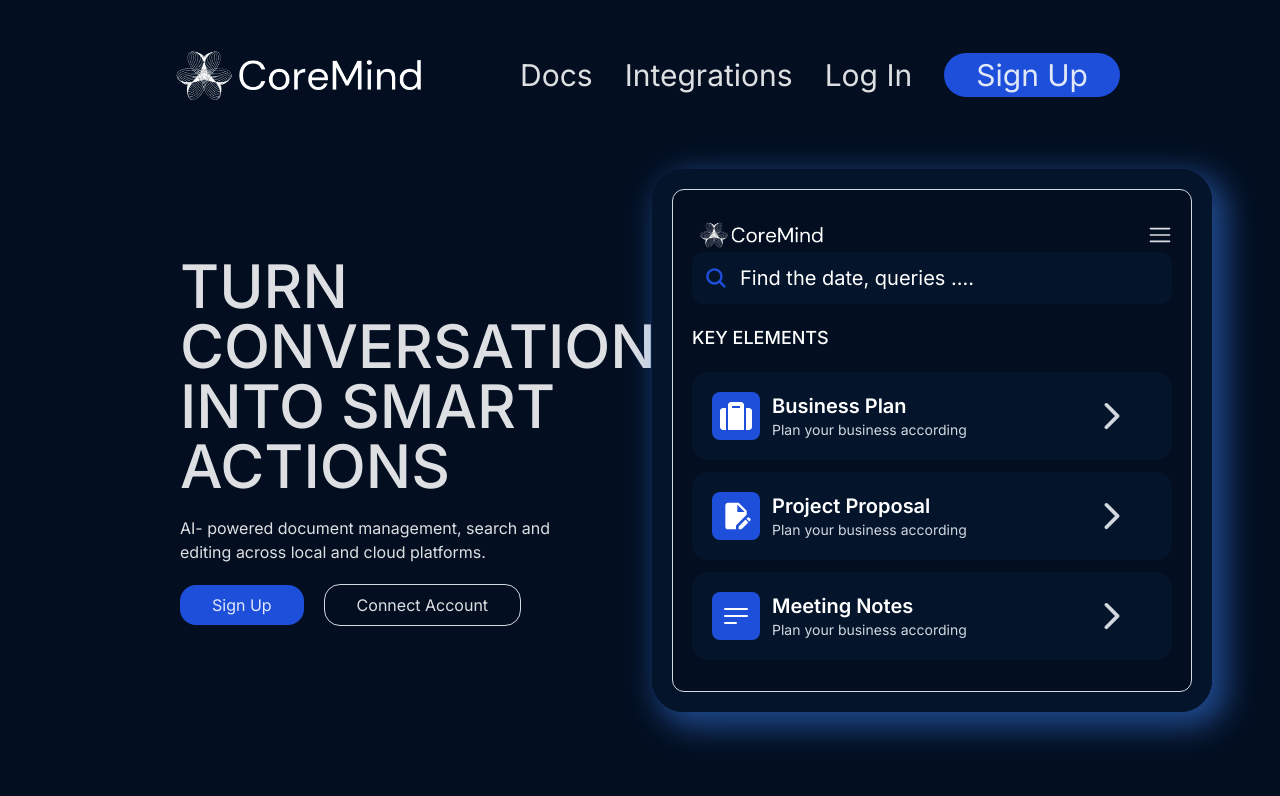
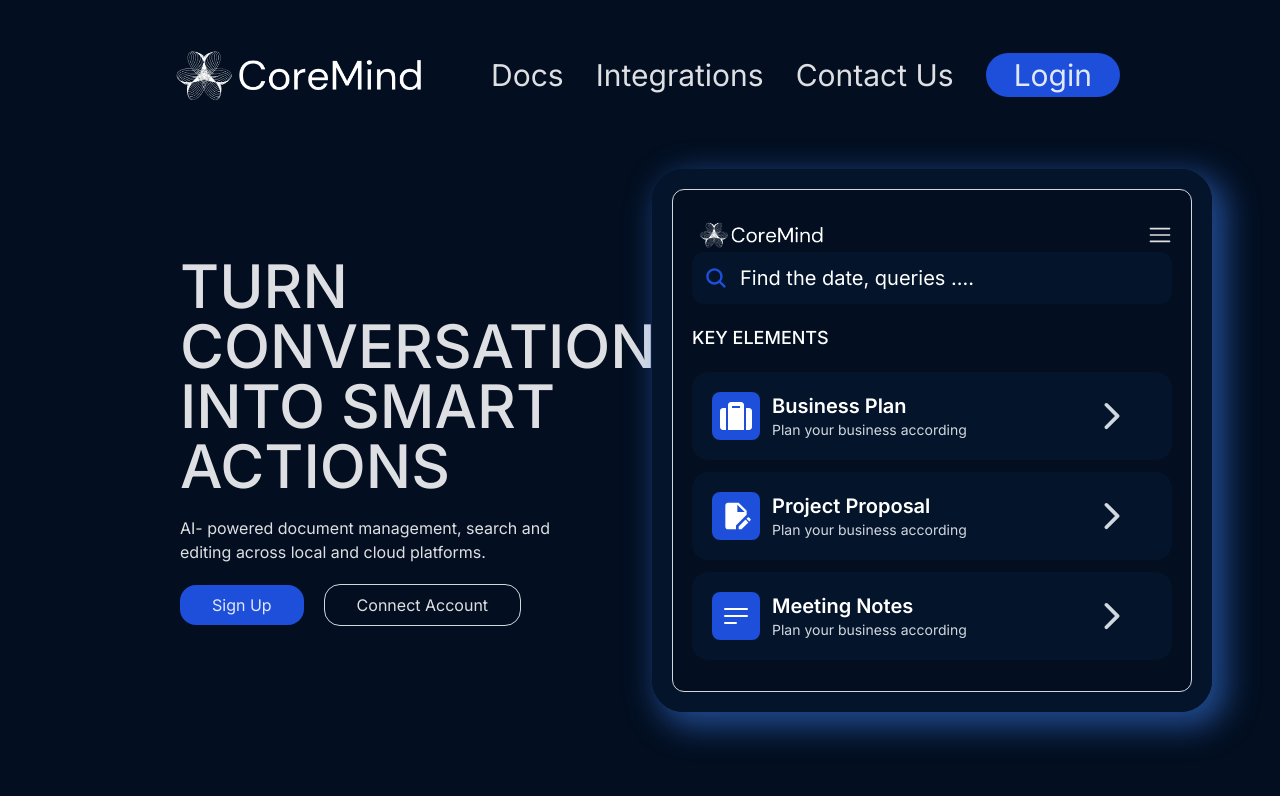
Before and after one commit to Rusz01/coremind, a React (Vite) app: page / in a window 1280 px wide. Shown: the top 796 px of the page. Built offline with nearby package versions, Linux system fonts and the light colour scheme.

Commit message:
Updating Login

```diff
--- a/src/components/Header.jsx
+++ b/src/components/Header.jsx
@@ -1,12 +1,21 @@
 import React from 'react'
 import coreMind_landscape from '/coreMind_landscape.png'
-import { useNavigate, Link, NavLink } from "react-router-dom";
+import { useNavigate, NavLink, useLocation } from "react-router-dom";
 
 function Header() {
   const navigate = useNavigate();
+  const location = useLocation();
+
+
+
+
+  const isAuthPage =
+  location.pathname.startsWith("/auth/Login") ||
+  location.pathname.startsWith("/auth/Register");
+
 
   return (
-    <Link className='flex justify-between items-center'>
+    <div className='flex justify-between items-center'>
       <img
         src={coreMind_landscape}
         alt="Coremind Logo"
@@ -16,16 +25,31 @@ function Header() {
       <ul className='flex space-x-8 text-3xl items-center'>
          <li>Docs</li>
          <li>Integrations</li>
-         <li>
-           <NavLink to="/auth/Login">Log In</NavLink>
-         </li>
-         <li>
-           <NavLink to="/auth/Register" className='bg-custom-blue rounded-3xl px-8 py-1 cursor-pointer hover:scale-105 transition'>
-             Sign Up
-           </NavLink>
-         </li>
+          {isAuthPage && (
+          <>
+           <li>Privacy</li>
+          </>
+         )}
+         <li>Contact Us</li>
+
+
+
+
+         {!isAuthPage && (
+           <>
+
+             <li>
+               <NavLink
+                 to="/auth/Login"
+                 className='bg-custom-blue rounded-3xl px-7 py-1 cursor-pointer hover:scale-105 transition'
+               >
+                 Login
+               </NavLink>
+             </li>
+           </>
+         )}
       </ul>
-    </Link>
+    </div>
   )
 }
 
--- a/src/main.jsx
+++ b/src/main.jsx
@@ -20,6 +20,7 @@ const router = createBrowserRouter(
 
         <Route path="/" element={<Home />} />
         <Route path="/auth/:mode" element={<Login />} />
+        <Route path="/auth/:mode" element={<Login />} />
 
       </>
     )
--- a/src/pages/login/Login.jsx
+++ b/src/pages/login/Login.jsx
@@ -7,7 +7,7 @@ import google from '../../assets/company_logos/google.svg'
 import microsoft from '../../assets/company_logos/microsoft.svg'
 
 function Login() {
-  const { mode } = useParams();           // "Login" or "Register"
+  const { mode } = useParams();
   const navigate = useNavigate();
 
   return (
```
